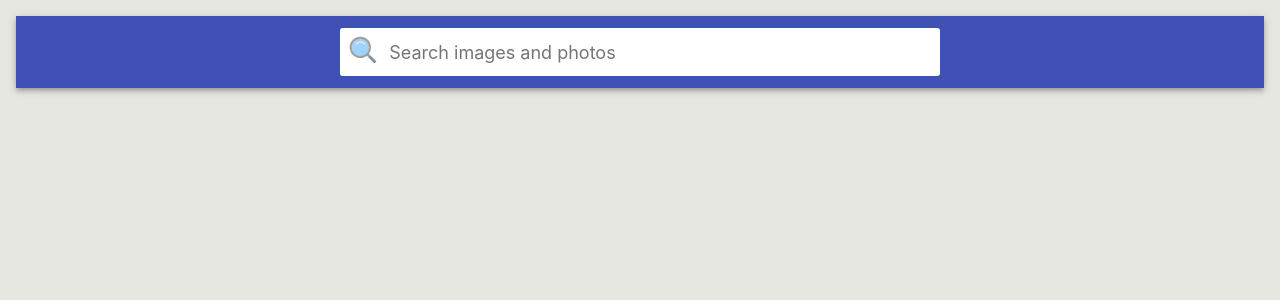
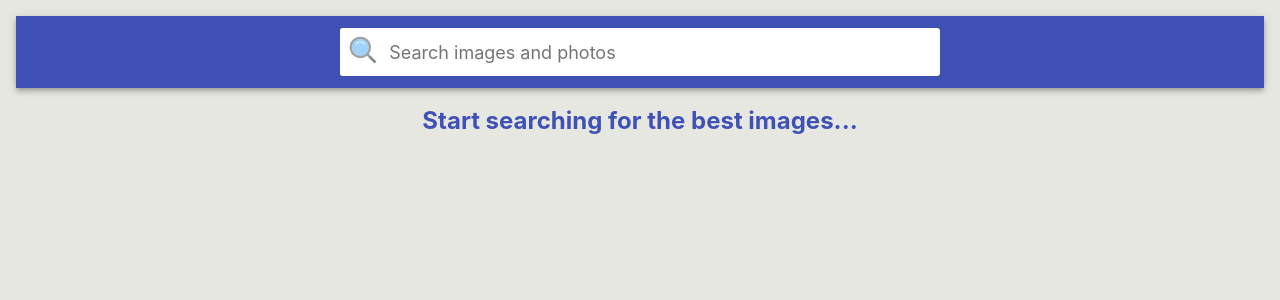
Before and after one commit to OPaslavskiy/goit-react-hw-03-image-finder, a React (Create React App) app: page / in a window 1280 px wide. Shown: the top 300 px of the page. Built offline with nearby package versions, Linux system fonts and the light colour scheme; what notiflix would draw is missing.

Commit message:
all ready

```diff
--- a/src/components/App.jsx
+++ b/src/components/App.jsx
@@ -1,9 +1,10 @@
 import { Component } from 'react';
-import Searchbar from './Searchbar/Searchbar';
-import ImageGallery from './ImageGallery/ImageGallery';
 import { GlobalStyle } from '../GlobalStyle';
 import { Layout } from '../Layout';
 import { getPhoto } from '../services/getPhoto';
+import { TitelWithoutImg } from './App.styled';
+import Searchbar from './Searchbar/Searchbar';
+import ImageGallery from './ImageGallery/ImageGallery';
 import ButtonLoad from './Button/Button';
 
 import Notiflix from 'notiflix';
@@ -71,12 +72,20 @@ class App extends Component {
     return (
       <Layout>
         <GlobalStyle />
+
         <Searchbar onSearch={this.onSearch} />
-        <ImageGallery
-          gallery={this.state.gallery}
-          status={this.state.status}
-          error={this.state.error}
-        />
+        {this.state.searchParameter ? (
+          <ImageGallery
+            gallery={this.state.gallery}
+            status={this.state.status}
+            error={this.state.error}
+          />
+        ) : (
+          <TitelWithoutImg>
+            Start searching for the best images...
+          </TitelWithoutImg>
+        )}
+
         {this.state.gallery.length > 0 && (
           <ButtonLoad handleLoad={this.handleLoad} />
         )}
--- /dev/null
+++ b/src/components/App.styled.jsx
@@ -0,0 +1,7 @@
+import styled from 'styled-components';
+
+export const TitelWithoutImg = styled.h2`
+  margin-top: 15px;
+  text-align: center;
+  color: #3f51b5; ;
+`;
--- a/src/components/ImageGallery/ImageGallery.jsx
+++ b/src/components/ImageGallery/ImageGallery.jsx
@@ -1,7 +1,7 @@
 import React from 'react';
-import { ImageGalleryUl } from './ImageGallery.styled';
 import Loader from '../Loader/Loader';
 import ImageGalleryItem from '../ImageGalleryItem/ImageGalleryItem';
+import { ImageGalleryUl } from './ImageGallery.styled';
 
 const ImageGallery = ({ status, error, gallery }) => {
   if (status === 'pending') return <Loader />;
--- a/src/components/ImageGalleryItem/ImageGalleryItem.jsx
+++ b/src/components/ImageGalleryItem/ImageGalleryItem.jsx
@@ -1,5 +1,5 @@
 import React, { Component } from 'react';
-import { ImageItem, Image } from './ImageGalleryItem.styled';
+import { ImageItem, Image, ImageModal } from './ImageGalleryItem.styled';
 import ModalWindow from '../Modal/Modal';
 
 class ImageGalleryItem extends Component {
@@ -21,7 +21,7 @@ class ImageGalleryItem extends Component {
         </ImageItem>
         {this.state.showModal && (
           <ModalWindow close={this.toggleModal}>
-            <img src={largeImageURL} alt={tags} />
+            <ImageModal src={largeImageURL} alt={tags} />
           </ModalWindow>
         )}
       </>
--- a/src/components/ImageGalleryItem/ImageGalleryItem.styled.jsx
+++ b/src/components/ImageGalleryItem/ImageGalleryItem.styled.jsx
@@ -17,3 +17,8 @@ export const Image = styled.img`
     cursor: zoom-in;
   }
 `;
+
+export const ImageModal = styled.img`
+  max-width: calc(100vw - 48px);
+  max-height: calc(100vh - 24px);
+`;
--- a/src/components/Modal/Modal.jsx
+++ b/src/components/Modal/Modal.jsx
@@ -2,7 +2,6 @@ import React from 'react';
 import { Component } from 'react';
 import { createPortal } from 'react-dom';
 import { Modal, Overlay } from './Modal.styled';
-// import * as basicLightbox from 'basiclightbox';
 
 const modalRoot = document.querySelector('#modal-root');
 
--- a/src/components/Searchbar/Searchbar.jsx
+++ b/src/components/Searchbar/Searchbar.jsx
@@ -1,5 +1,4 @@
-import React from 'react';
-import { Component } from 'react';
+import React, { Component } from 'react';
 import {
   SearchbarHeder,
   SearchbarForm,
```
